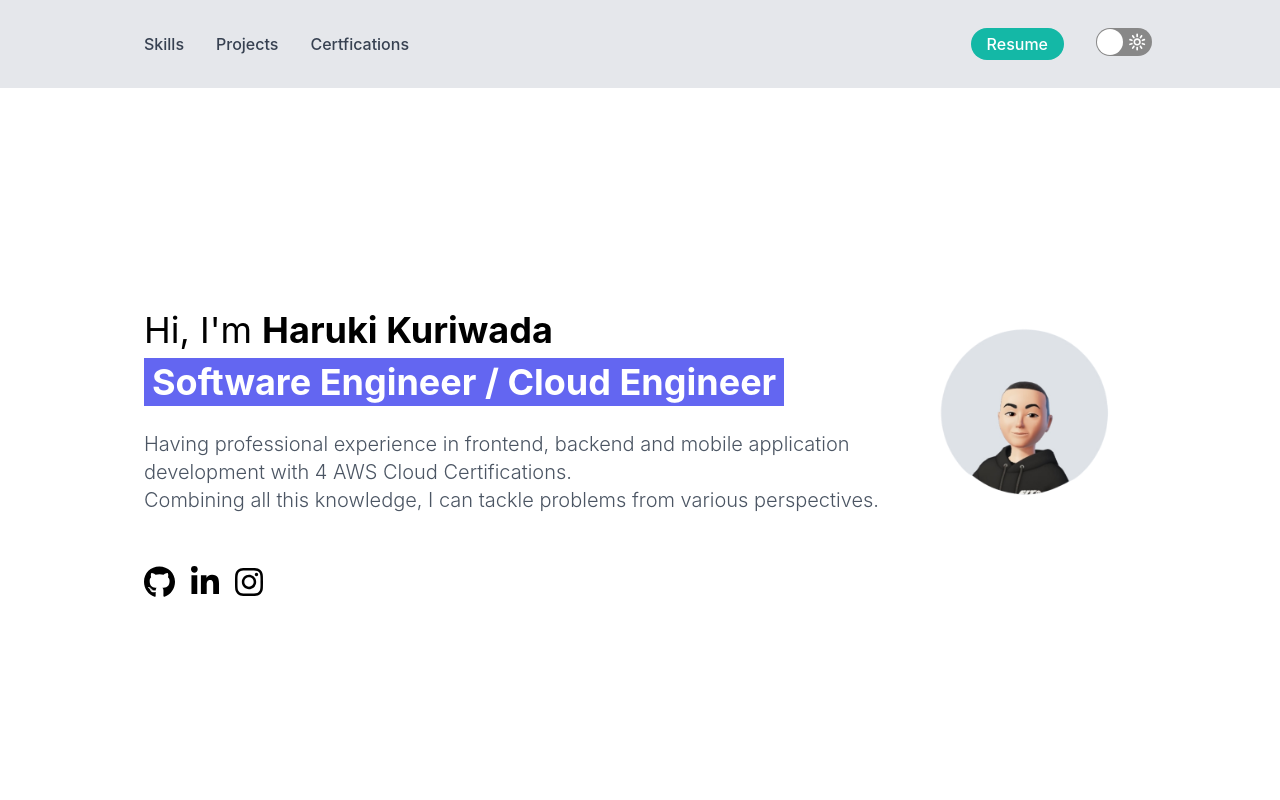
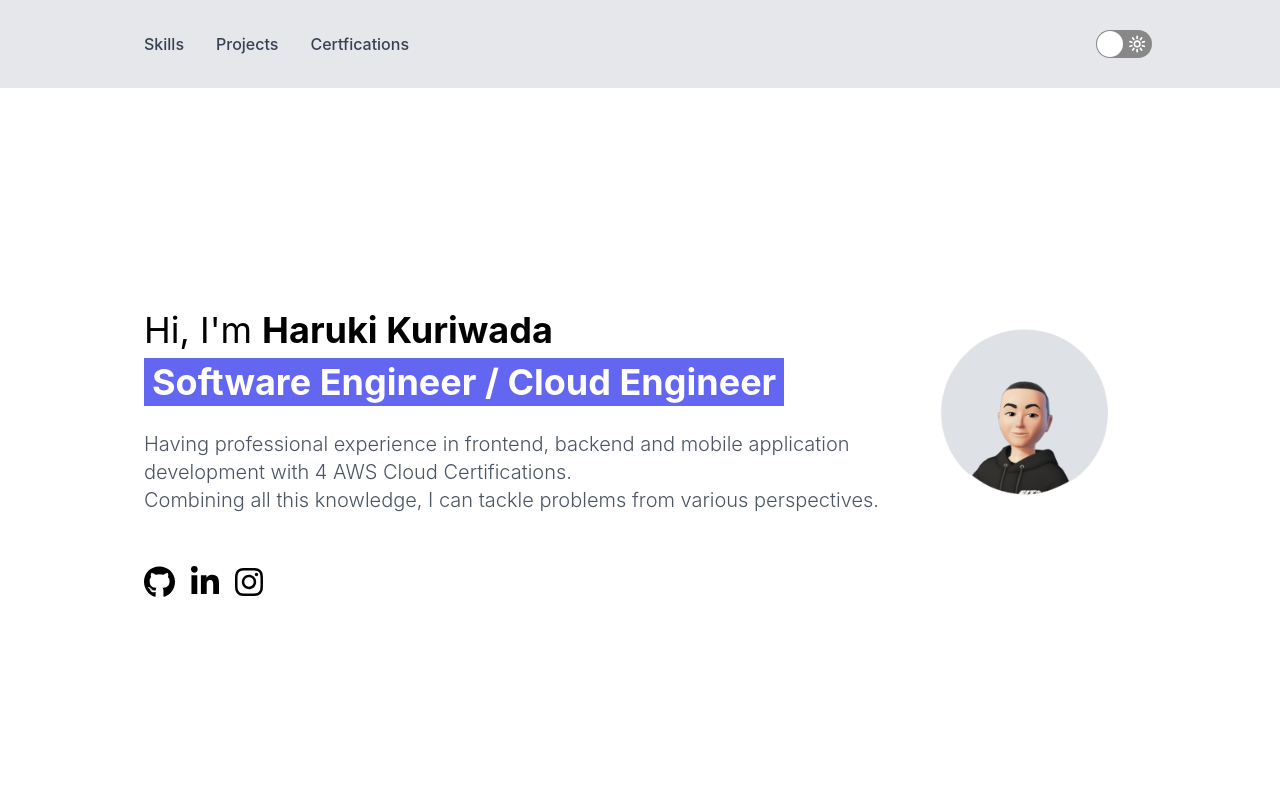
Before and after one commit to kuri-sun/customizable-portfolio, a React (Create React App) app: page / in a window 1280 px wide. Shown: the top 800 px of the page. Built offline with nearby package versions, Linux system fonts and the light colour scheme.

Commit message:
temp change

```diff
--- a/src/components/Navbar.js
+++ b/src/components/Navbar.js
@@ -1,4 +1,4 @@
-import resume from "../assets/resume.pdf";
+// import resume from "../assets/resume.pdf";
 import Switch from "react-switch";
 
 export const light = (
@@ -67,14 +67,14 @@ export default function Navbar(props) {
         </ul>
         {/* resume & dark/light theme */}
         <div className="flex flex-row gap-8">
-          <a
+          {/* <a
             href={resume}
             rel="noreferrer"
             target="_blank"
             className="bg-teal-500 font-medium rounded-full px-4 py-1 hover:bg-teal-400 hover:scale-110 transition duration-100 text-white"
           >
             Resume
-          </a>
+          </a> */}
           <Switch
             onChange={() => {
               setIsDarkMode(!isDarkMode);
```
